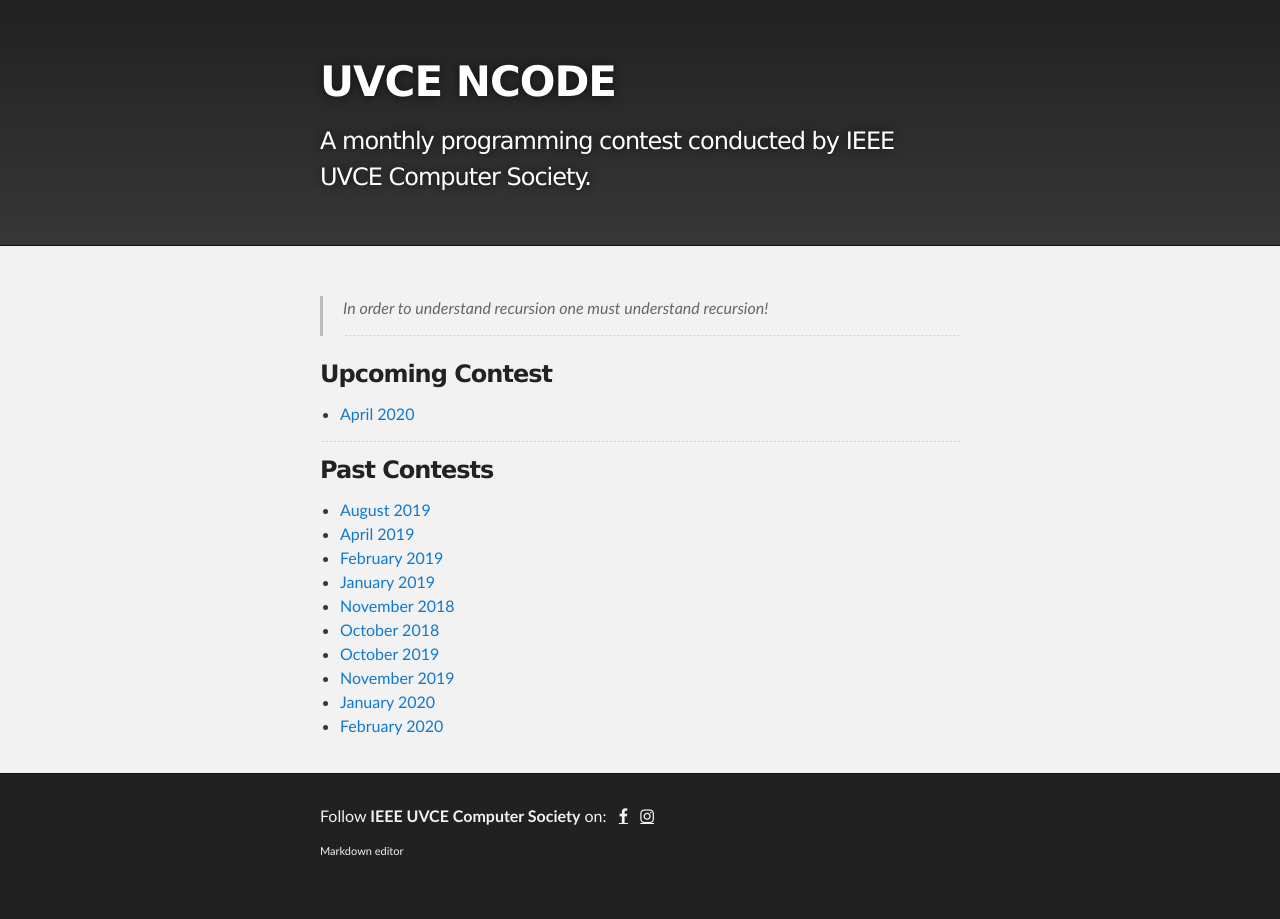
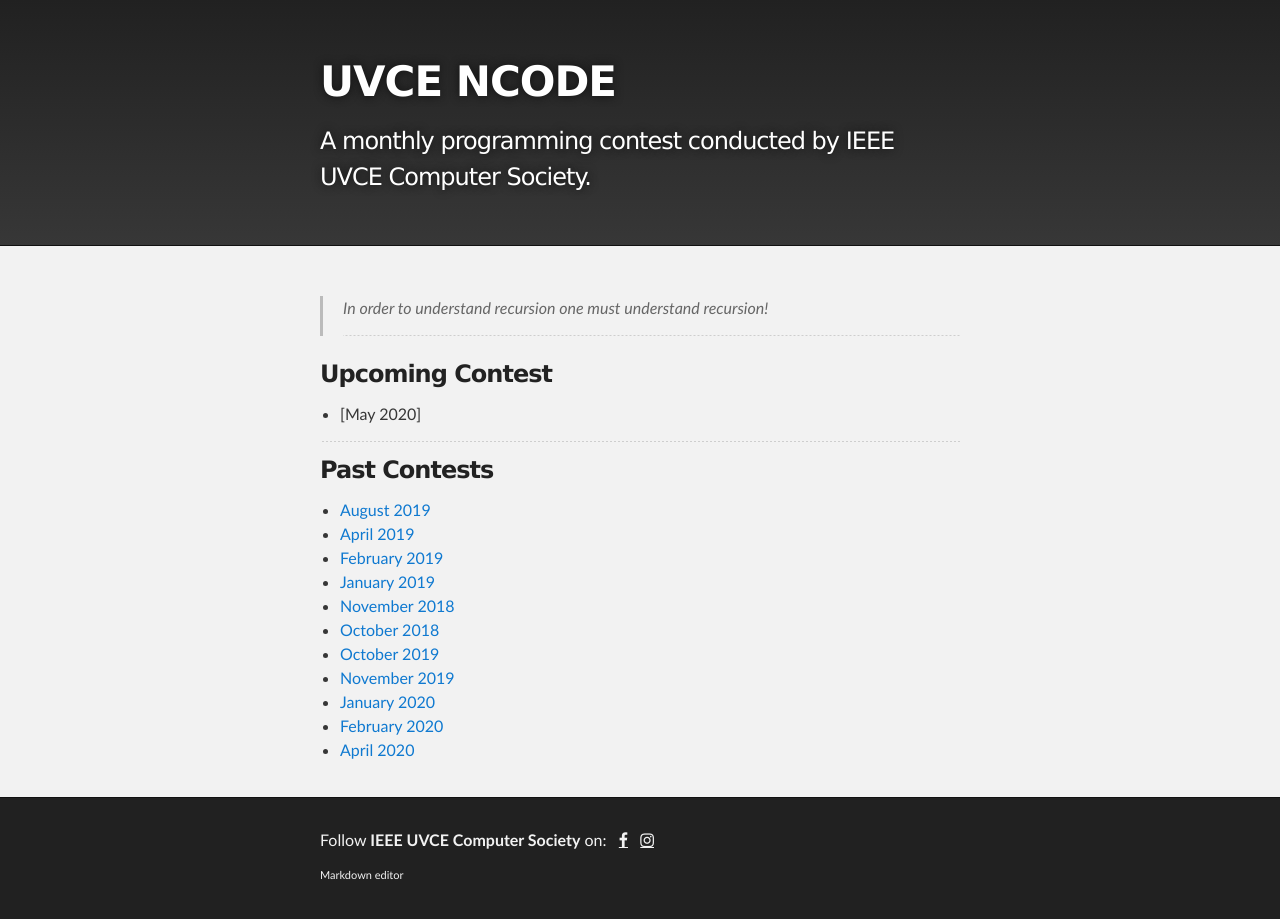
Before and after one commit to ieee-uvce-cs/ncode, a Jekyll site: the page built from index.md, in a window 1280 px wide. Built offline with Jekyll 4.4.1, drawn with Linux system fonts in a browser that asks for light colours.

Commit message:
Update index.md

```diff
--- a/index.md
+++ b/index.md
@@ -6,7 +6,7 @@ layout: default
 * * *
 
 ### Upcoming Contest
-- [April 2020](https://www.hackerrank.com/uvce-ncode-april-2020)
+- [May 2020]
 
 * * *
 
@@ -21,3 +21,4 @@ layout: default
 - [November 2019](./editorials/November-2019/index.html)
 - [January 2020](./editorials/January-2020/index.html)
 - [February 2020](./editorials/February-2020/index.html)
+- [April 2020](./editorials/April-2020/index.html)
```
